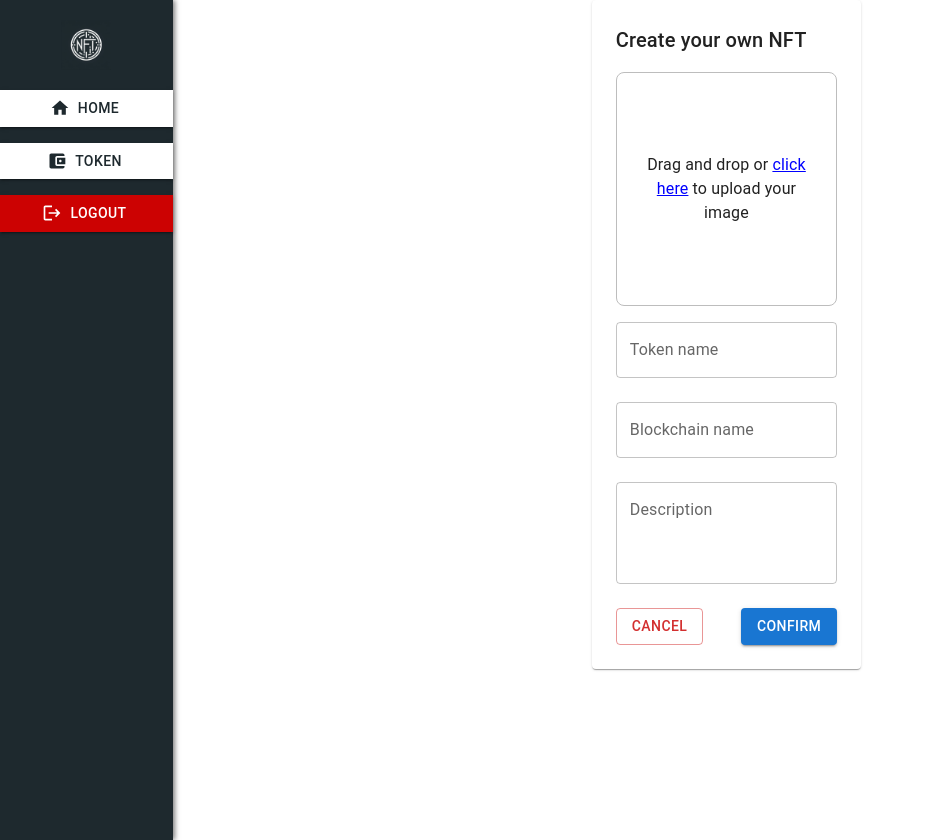
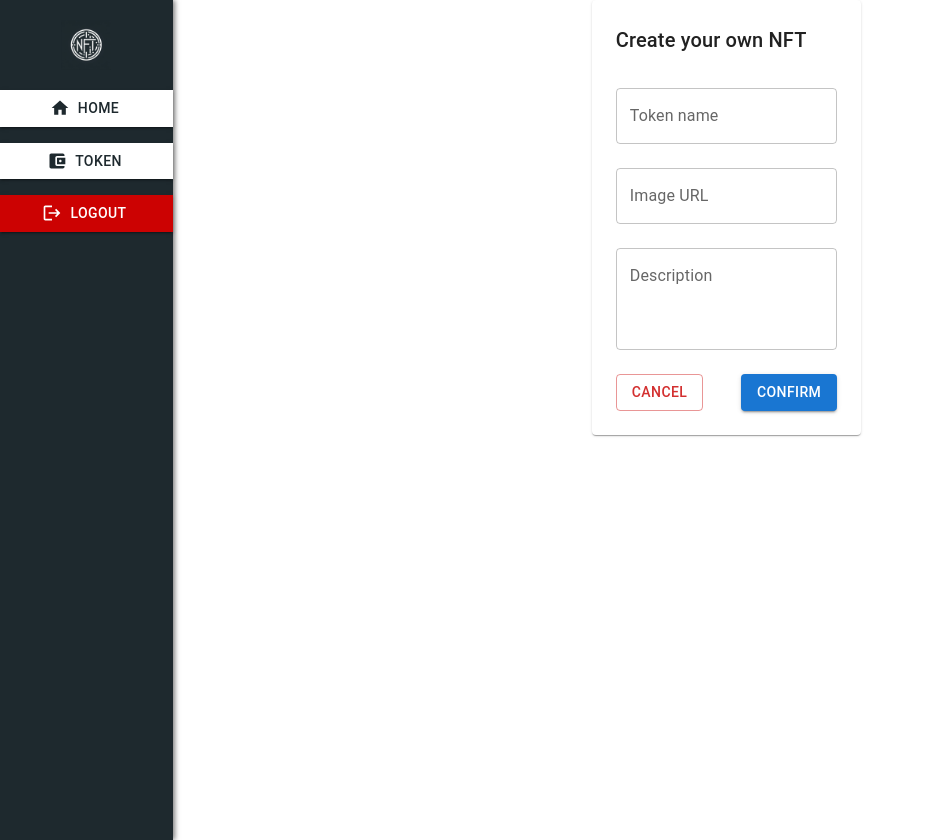
Before and after one commit to M-Blockchain-M-BKC-900/frontend, a React (Create React App) app in the folder enefte/: page /token in a window 1280 px wide. Shown: the whole page, without its empty margins (0-925 px from the left). Built offline with nearby package versions, Linux system fonts and the light colour scheme; sample sign-in values are in the browser's storage.

Commit message:
[FIX] tokenisation

```diff
--- a/enefte/src/pages/Tokenisation.js
+++ b/enefte/src/pages/Tokenisation.js
@@ -1,25 +1,12 @@
 import React, { useState } from 'react';
 import { Card, Button, Box, Typography } from '@mui/material';
-import ImageUpload from '../components/uploadImage';
 import CustomTextInput from '../components/customTextInput';
 
 function Tokenisation() {
-    const [image, setImage] = useState(null);
     const [tokenName, setTokenName] = useState('');
-    const [blockchainName, setBlockchainName] = useState('');
+    const [imageUrl, setImageUrl] = useState('');
     const [tokenDescription, setTokenDescription] = useState('');
     const [imagePreview, setImagePreview] = useState(null);
-
-    const handleImageChange = (event) => {
-        const file = event.target.files[0];
-        if (file) {
-            const reader = new FileReader();
-            reader.onloadend = () => {
-                setImagePreview(reader.result);
-            };
-            reader.readAsDataURL(file);
-        }
-    };
 
     const handleTokenNameChange = (event) => {
         setTokenName(event.target.value);
@@ -29,8 +16,8 @@ function Tokenisation() {
         setTokenDescription(event.target.value);
     };
 
-    const handleBlockchainNameChange = (event) => {
-        setBlockchainName(event.target.value);
+    const handleImageUrlChange = (event) => {
+        setImageUrl(event.target.value);
         fetchImageFromLink(event.target.value);
     };
 
@@ -57,7 +44,7 @@ function Tokenisation() {
         formData.append('token', accessToken);
         formData.append('title', tokenName)
         formData.append('text', tokenDescription)
-        formData.append('picture', String(blockchainName))
+        formData.append('picture', String(imageUrl))
         try {
             const response = await fetch(url, {
                 method: 'POST',
@@ -78,14 +65,12 @@ function Tokenisation() {
             console.error('Login error:', error);
         }
     };
-
     const handleCancel = () => {
         if (imagePreview !== null) {
-            setImage(null);
             setImagePreview(null)
         }
         setTokenName('');
-        setBlockchainName('');
+        setImageUrl('');
     };
 
     return (
@@ -94,9 +79,13 @@ function Tokenisation() {
                 <Typography variant="h6" sx={{ mb: 2 }}>
                     Create your own NFT
                 </Typography>
-                <ImageUpload onImageChange={handleImageChange} imagePreview={imagePreview} />
+                {imagePreview && (
+                    <Box sx={{ textAlign: 'center', border: '1px solid #ccc', borderRadius: '5px', p: 1 }}>
+                        <img src={imagePreview} alt="" style={{ maxWidth: '100%', maxHeight: '200px' }} />
+                    </Box>
+                )}
                 <CustomTextInput label="Token name" value={tokenName} onChange={handleTokenNameChange} />
-                <CustomTextInput label="Blockchain name" value={blockchainName} onChange={handleBlockchainNameChange} />
+                <CustomTextInput label="Image URL" value={imageUrl} onChange={handleImageUrlChange} />
                 <CustomTextInput label="Description" value={tokenDescription} onChange={handleTokenDescription} scalable={true} />
                 <Box sx={{ display: 'flex', justifyContent: 'space-between', mt: 2 }}>
                     <Button variant="outlined" onClick={handleCancel} color="error">
```
